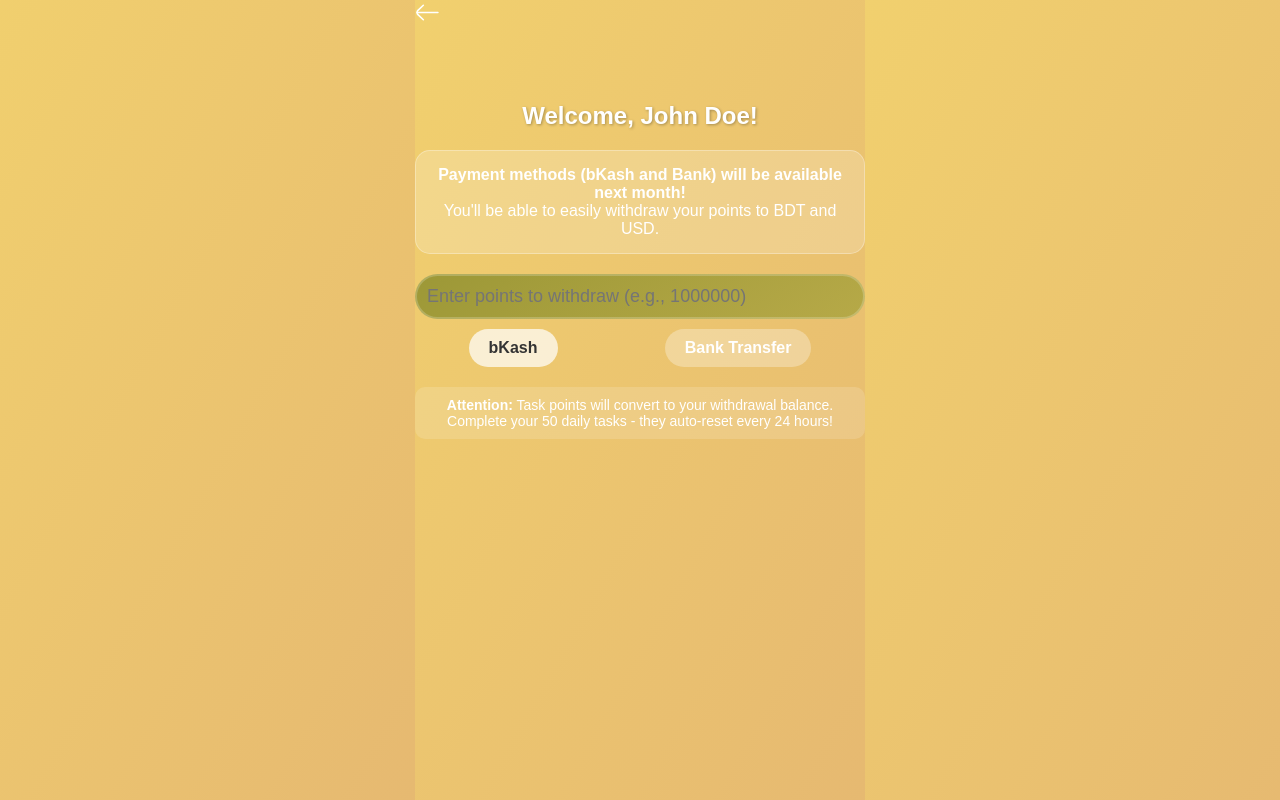
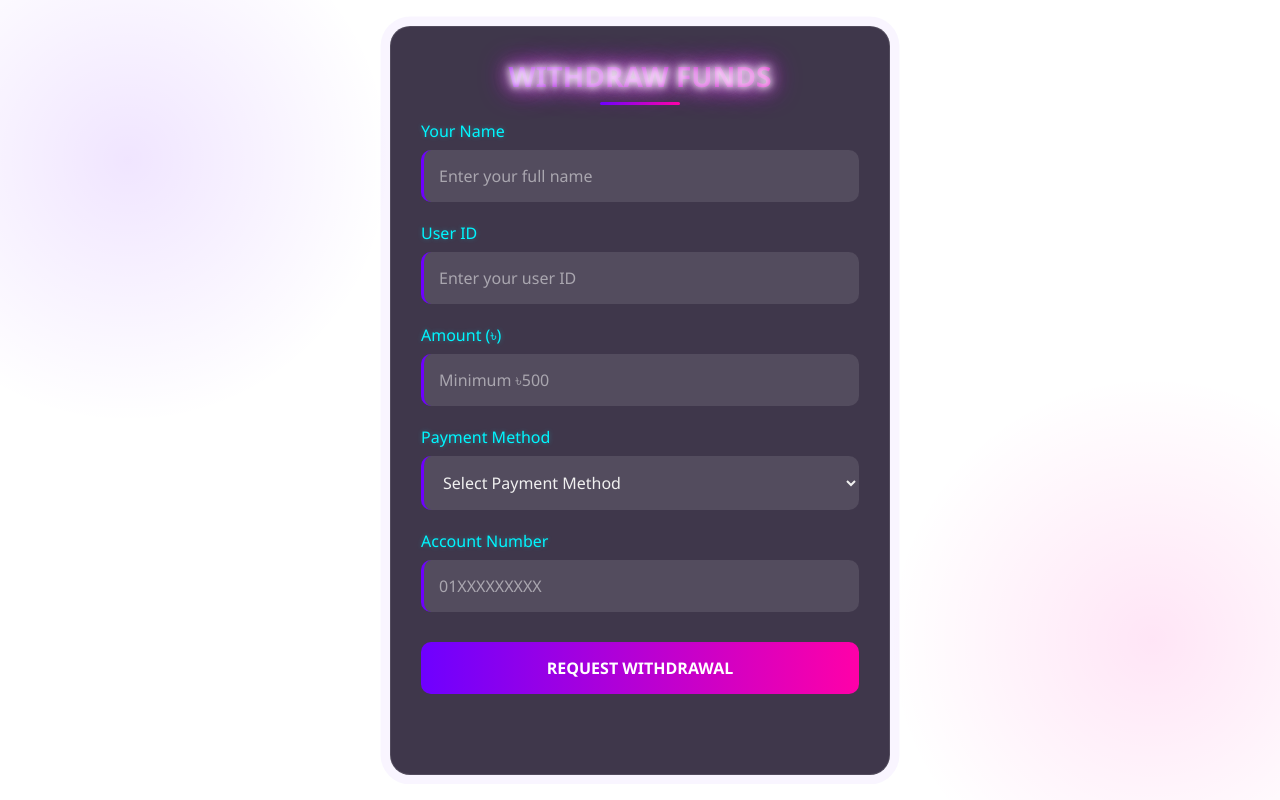
Before and after one commit to rajumpc3244/dolphincoin, a plain HTML site: page wallet.html in a window 1280 px wide. Drawn offline with Linux system fonts and the light colour scheme.

Commit message:
Update wallet.html

```diff
--- a/wallet.html
+++ b/wallet.html
@@ -1,284 +1,321 @@
 <!DOCTYPE html>
-<html lang="en">
-
+<html>
 <head>
-    <script src='//whephiwums.com/sdk.js' data-zone='9237110' data-sdk='show_9237110'></script>
-    <meta charset="UTF-8">
-    <meta name="viewport" content="width=device-width, initial-scale=1.0">
-    <title>Wallet Withdrawal</title>
-    <link rel="stylesheet" href="./assets/css/style.css">
-    <link rel="stylesheet" href="./assets/css/responsive-2.css">
-    <link rel="icon" type="image/x-icon" href="./assets/favicon/favicon.ico">
-    <link rel="icon" type="image/png" href="favicon-16x16.png" sizes="16x16">
-    <link rel="icon" type="image/png" href="./assets/favicon/favicon-32x32.png" sizes="32x32">
-    <link rel="apple-touch-icon" href="./assets/images/apple-touch-icon.png">
-    <link rel="./assets/images/android-chrome-192x192" href="./assets/images/android-chrome-192x192.png" sizes="192x192">
-    <link rel="./assets/images/android-chrome-512x512" href="./assets/images/android-chrome-512x512.png" sizes="512x512">
-
+  <title>Withdraw Funds</title>
+  <meta charset="UTF-8" />
+  <meta name="viewport" content="width=device-width, initial-scale=1.0"/>
   <style>
-        body {
-            background: linear-gradient(to left top, #e6b971, #F1D06E) fixed;
-            font-family: 'Arial', sans-serif;
+    :root {
+      --primary: #6e00ff;
+      --secondary: #ff00a8;
+      --accent: #00f7ff;
+      --dark: #0a001a;
+      --light: #f0f0f0;
     }
 
-        .div-wir {
-            margin: auto;
-            position: relative;
-            top: 5px;
-            width: auto;
-            max-width: 500px;
+    * {
+      margin: 0;
+      padding: 0;
+      box-sizing: border-box;
+      font-family: 'Segoe UI', Tahoma, Geneva, Verdana, sans-serif;
     }
 
-        .welcome-message {
-            text-align: center;
-            color: #fff;
-            margin-bottom: 20px;
-            text-shadow: 1px 1px 3px rgba(0,0,0,0.3);
+    body {
+      background: linear-gradient(135deg, var(--dark), #1a0033);
+      color: var(--light);
+      min-height: 100vh;
+      display: flex;
+      flex-direction: column;
+      align-items: center;
+      justify-content: center;
+      padding: 20px;
+      background-image:
+        radial-gradient(circle at 10% 20%, rgba(110, 0, 255, 0.1) 0%, transparent 20%),
+        radial-gradient(circle at 90% 80%, rgba(255, 0, 168, 0.1) 0%, transparent 20%);
     }
 
-        .notice-box {
-            background: rgba(255, 255, 255, 0.2);
-            border-radius: 15px;
-            padding: 15px;
-            margin-bottom: 20px;
-            color: #fff;
-            text-align: center;
-            border: 1px solid rgba(255,255,255,0.3);
+    .container {
+      width: 100%;
+      max-width: 500px;
+      background: rgba(15, 5, 30, 0.8);
+      backdrop-filter: blur(10px);
+      border-radius: 20px;
+      padding: 30px;
+      box-shadow:
+        0 0 20px rgba(110, 0, 255, 0.3),
+        0 0 40px rgba(255, 0, 168, 0.2);
+      border: 1px solid rgba(255, 255, 255, 0.1);
+      transform-style: preserve-3d;
+      perspective: 1000px;
+      animation: float 6s ease-in-out infinite;
     }
 
-        .form-control {
-            width: 100%;
-            padding: 10px;
-            font-size: 18px;
-            outline: none;
-            background: linear-gradient(to left top, #F1D06E, rgb(114, 124, 27)) fixed;
-            border-radius: 24px;
-            border: 2px solid rgba(255,255,255,0.2);
-            color: rgba(8, 8, 8, 0.678);
-            transition: all 0.5s;
-            margin-bottom: 10px;
+    @keyframes float {
+      0%, 100% { transform: translateY(0) rotateX(0deg) rotateY(0deg); }
+      50% { transform: translateY(-20px) rotateX(2deg) rotateY(2deg); }
     }
 
-        .form-control:hover {
-            border: 2px solid rgba(255,255,255,0.5);
+    h2 {
+      text-align: center;
+      margin-bottom: 25px;
+      font-size: 28px;
+      background: linear-gradient(90deg, var(--primary), var(--secondary));
+      -webkit-background-clip: text;
+      background-clip: text;
+      color: transparent;
+      text-shadow: 0 0 10px rgba(110, 0, 255, 0.3);
+      position: relative;
     }
 
-        .form-control:focus {
-            border: 2px solid rgba(255,255,255,0.5);
-            background: linear-gradient(to left top, #F1D06E, yellow) fixed;
+    h2::after {
+      content: '';
+      position: absolute;
+      bottom: -10px;
+      left: 50%;
+      transform: translateX(-50%);
+      width: 80px;
+      height: 3px;
+      background: linear-gradient(90deg, var(--primary), var(--secondary));
+      border-radius: 3px;
     }
 
-        .btn {
-            width: 100%;
-            padding: 10px;
-            margin-top: 10px;
-            font-size: 15px;
-            font-weight: bold;
-            outline: none;
-            background: linear-gradient(to left top, #F1D06E, rgb(202, 223, 17)) fixed;
-            border-radius: 24px;
-            border: 5px solid rgba(255,255,255,0.2);
-            color: rgba(0, 0, 0, 0.8);
-            transition: all 0.5s;
-            cursor: pointer;
+    .form-group {
+      margin-bottom: 20px;
+      position: relative;
     }
 
-        .btn:hover {
-            border: 5px solid rgba(255,255,255,0.5);
-            background: linear-gradient(to left top, #9beb06, #87ca0a) fixed;
+    label {
+      display: block;
+      margin-bottom: 8px;
+      font-weight: 500;
+      color: var(--accent);
+      text-shadow: 0 0 5px rgba(0, 247, 255, 0.3);
     }
 
-        .btn:focus {
-            background: linear-gradient(to left top, #98ca0d, yellow) fixed;
+    input, select {
+      width: 100%;
+      padding: 15px;
+      border-radius: 10px;
+      border: none;
+      background: rgba(255, 255, 255, 0.1);
+      color: var(--light);
+      font-size: 16px;
+      transition: all 0.3s ease;
+      border-left: 3px solid var(--primary);
     }
 
-        .payment-method {
-            display: none;
-            padding: 15px;
-            background: rgba(255, 255, 255, 0.2);
-            border-radius: 15px;
-            margin-top: 15px;
+    input:focus, select:focus {
+      outline: none;
+      background: rgba(255, 255, 255, 0.15);
+      box-shadow:
+        0 0 10px rgba(110, 0, 255, 0.3),
+        0 0 20px rgba(255, 0, 168, 0.2);
+      border-left: 3px solid var(--accent);
+      transform: translateY(-2px);
     }
 
-        .method-selector {
-            display: flex;
-            justify-content: space-around;
-            margin-bottom: 20px;
+    input::placeholder {
+      color: rgba(255, 255, 255, 0.5);
     }
 
-        .method-btn {
-            padding: 10px 20px;
-            border-radius: 20px;
-            background: rgba(255, 255, 255, 0.3);
+    button {
+      width: 100%;
+      padding: 15px;
+      border-radius: 10px;
       border: none;
+      background: linear-gradient(90deg, var(--primary), var(--secondary));
+      color: white;
+      font-weight: bold;
+      font-size: 16px;
       cursor: pointer;
-            transition: all 0.3s;
-            color: #fff;
-            font-weight: bold;
+      transition: all 0.3s ease;
+      margin-top: 10px;
+      position: relative;
+      overflow: hidden;
+      z-index: 1;
     }
 
-        .method-btn.active {
-            background: rgba(255, 255, 255, 0.7);
-            color: #333;
+    button::before {
+      content: '';
+      position: absolute;
+      top: 0;
+      left: 0;
+      width: 100%;
+      height: 100%;
+      background: linear-gradient(90deg, var(--secondary), var(--primary));
+      z-index: -1;
+      opacity: 0;
+      transition: opacity 0.3s ease;
     }
 
-        .task-reminder {
+    button:hover::before {
+      opacity: 1;
+    }
+
+    button:hover {
+      transform: translateY(-3px);
+      box-shadow:
+        0 5px 15px rgba(110, 0, 255, 0.4),
+        0 10px 30px rgba(255, 0, 168, 0.3);
+    }
+
+    button:active {
+      transform: translateY(0);
+    }
+
+    #status {
       margin-top: 20px;
-            padding: 10px;
-            background: rgba(255, 255, 255, 0.15);
+      padding: 15px;
       border-radius: 10px;
       text-align: center;
-            color: #fff;
-            font-size: 14px;
+      font-weight: 500;
+      opacity: 0;
+      transform: translateY(10px);
+      transition: all 0.3s ease;
+    }
+
+    #status.show {
+      opacity: 1;
+      transform: translateY(0);
+      background: rgba(0, 247, 255, 0.1);
+      border: 1px solid var(--accent);
+      color: var(--accent);
+      text-shadow: 0 0 5px rgba(0, 247, 255, 0.3);
+    }
+
+    .pulse {
+      animation: pulse 2s infinite;
+    }
+
+    @keyframes pulse {
+      0% { box-shadow: 0 0 0 0 rgba(110, 0, 255, 0.7); }
+      70% { box-shadow: 0 0 0 10px rgba(110, 0, 255, 0); }
+      100% { box-shadow: 0 0 0 0 rgba(110, 0, 255, 0); }
+    }
+
+    .glow-text {
+      animation: glow 2s ease-in-out infinite alternate;
+    }
+
+    @keyframes glow {
+      from { text-shadow: 0 0 5px #fff, 0 0 10px #fff, 0 0 15px var(--primary), 0 0 20px var(--primary); }
+      to { text-shadow: 0 0 10px #fff, 0 0 20px #fff, 0 0 30px var(--secondary), 0 0 40px var(--secondary); }
+    }
+
+    /* Points Section (Hidden by Default) */
+    #pointsSection {
+      display: none;
+      margin-top: 15px;
+      padding: 15px;
+      background: rgba(0, 247, 255, 0.05);
+      border-radius: 10px;
+      border: 1px dashed var(--accent);
+    }
+
+    #pointsSection.show {
+      display: block;
+    }
+
+    /* Responsive adjustments */
+    @media (max-width: 600px) {
+      .container {
+        padding: 20px;
+      }
+
+      h2 {
+        font-size: 24px;
+      }
+
+      input, select, button {
+        padding: 12px;
+      }
     }
   </style>
 </head>
+<body>
 
-<body class="boost">
-    <div class="haeder">
-        <a href="index.html">
-            <svg width="25px" height="25px" viewbox="0 0 24 24" fill="none" xmlns="http://www.w3.org/2000/svg">
-                <path d="M22 11.9299H2" stroke="#ffffff" stroke-width="1.5" stroke-linecap="round" stroke-linejoin="round"></path>
-                <path d="M8.00009 19L2.84009 14C2.5677 13.7429 2.35071 13.433 2.20239 13.0891C2.05407 12.7452 1.97754 12.3745 1.97754 12C1.97754 11.6255 2.05407 11.2548 2.20239 10.9109C2.35071 10.567 2.5677 10.2571 2.84009 10L8.00009 5" stroke="#ffffff" stroke-width="1.5" stroke-linecap="round" stroke-linejoin="round"></path>
-            </svg>
-        </a>
+  <div class="container pulse">
+    <h2 class="glow-text">WITHDRAW FUNDS</h2>
+    <form id="withdrawForm">
+      <div class="form-group">
+        <label for="username">Your Name</label>
+        <input type="text" id="username" name="username" placeholder="Enter your full name" required>
       </div>
 
-    <br><br><br><br>
-
-    <div class="div-wir p-4">
-        <!-- Welcome message with username -->
-        <div class="welcome-message">
-            <h2 id="username-display">Welcome, User!</h2>
+      <div class="form-group">
+        <label for="userid">User ID</label>
+        <input type="text" id="userid" name="userid" placeholder="Enter your user ID" required>
       </div>
 
-        <!-- Notice box -->
-        <div class="notice-box">
-            <p><strong>Payment methods (bKash and Bank) will be available next month!</strong></p>
-            <p>You'll be able to easily withdraw your points to BDT and USD.</p>
+      <div class="form-group">
+        <label for="amount">Amount (৳)</label>
+        <input type="number" id="amount" name="amount" placeholder="Minimum ৳500" required>
       </div>
 
-        <input type="number" id="points" class="form-control" placeholder="Enter points to withdraw (e.g., 1000000)">
-
-        <div class="method-selector">
-            <button class="method-btn active" data-method="bkash">bKash</button>
-            <button class="method-btn" data-method="bank">Bank Transfer</button>
+      <div class="form-group">
+        <label for="method">Payment Method</label>
+        <select id="method" name="method" required>
+          <option value="">Select Payment Method</option>
+          <option value="bkash">bKash</option>
+          <option value="nagad">Nagad</option>
+          <option value="rocket">Rocket</option>
+          <option value="bank">Bank Transfer</option>
+        </select>
       </div>
 
-        <!-- bKash Payment Form -->
-        <div id="bkash-form" class="payment-method active">
-            <input type="tel" id="bkash-number" class="form-control" placeholder="bKash Number (e.g., 017XXXXXXXX)">
-            <input type="text" id="bkash-name" class="form-control" placeholder="Account Holder Name">
-            <button id="bkash-withdraw" class="btn">Request bKash Withdrawal</button>
+      <div class="form-group">
+        <label for="number">Account Number</label>
+        <input type="text" id="number" name="number" placeholder="01XXXXXXXXX" required>
       </div>
 
-        <!-- Bank Transfer Form -->
-        <div id="bank-form" class="payment-method">
-            <input type="text" id="bank-name" class="form-control" placeholder="Bank Name">
-            <input type="text" id="account-name" class="form-control" placeholder="Account Holder Name">
-            <input type="text" id="account-number" class="form-control" placeholder="Account Number">
-            <input type="text" id="routing-number" class="form-control" placeholder="Routing Number (if applicable)">
-            <input type="text" id="swift-code" class="form-control" placeholder="SWIFT/BIC Code (for international)">
-            <button id="bank-withdraw" class="btn">Request Bank Withdrawal</button>
+      <!-- Points Section (Visible only for Bank Transfer) -->
+      <div id="pointsSection">
+        <label for="points">Your Total Points</label>
+        <input type="text" id="points" name="points" placeholder="e.g., 1500 Points" readonly>
       </div>
 
-        <!-- Task reminder -->
-        <div class="task-reminder">
-            <p><strong>Attention:</strong> Task points will convert to your withdrawal balance.</p>
-            <p>Complete your 50 daily tasks - they auto-reset every 24 hours!</p>
-        </div>
+      <button type="submit">REQUEST WITHDRAWAL</button>
+      <p id="status"></p>
+    </form>
   </div>
 
-    <script src="./assets/js/charge.js"></script>
-
   <script>
-        // Display username (you would get this from your authentication system)
-        function displayUsername() {
-            // In a real app, you would get this from your backend or auth system
-            const username = "John Doe"; // Replace with actual username
-            document.getElementById('username-display').textContent = `Welcome, ${username}!`;
+    // Show/hide points section based on payment method
+    document.getElementById("method").addEventListener("change", function() {
+      const pointsSection = document.getElementById("pointsSection");
+      if (this.value === "bank") {
+        pointsSection.classList.add("show");
+        // Simulate fetching points (replace with actual logic)
+        document.getElementById("points").value = "1500 Points";
+      } else {
+        pointsSection.classList.remove("show");
       }
-
-        // Initialize the page
-        document.addEventListener('DOMContentLoaded', function() {
-            displayUsername();
-
-            // Payment method selection
-            const methodBtns = document.querySelectorAll('.method-btn');
-            const paymentMethods = document.querySelectorAll('.payment-method');
-
-            methodBtns.forEach(btn => {
-                btn.addEventListener('click', () => {
-                    // Remove active class from all buttons and forms
-                    methodBtns.forEach(b => b.classList.remove('active'));
-                    paymentMethods.forEach(method => method.classList.remove('active'));
-
-                    // Add active class to clicked button
-                    btn.classList.add('active');
-
-                    // Show corresponding form
-                    const method = btn.getAttribute('data-method');
-                    document.getElementById(`${method}-form`).classList.add('active');
-                });
     });
 
-            // Withdrawal request handling
-            document.getElementById('bkash-withdraw').addEventListener('click', processBkashWithdrawal);
-            document.getElementById('bank-withdraw').addEventListener('click', processBankWithdrawal);
+    // Form submission
+    document.getElementById("withdrawForm").addEventListener("submit", function(event) {
+      event.preventDefault();
+      const statusElement = document.getElementById("status");
 
-            function processBkashWithdrawal() {
-                const points = document.getElementById('points').value;
-                const bkashNumber = document.getElementById('bkash-number').value;
-                const bkashName = document.getElementById('bkash-name').value;
+      // Show processing status
+      statusElement.textContent = "Processing your request...";
+      statusElement.classList.add("show");
 
-                if (!points || !bkashNumber || !bkashName) {
-                    alert('Please fill all fields');
-                    return;
-                }
+      // Simulate processing delay
+      setTimeout(() => {
+        statusElement.textContent = "Withdrawal request submitted successfully!";
+        statusElement.style.background = "rgba(0, 255, 100, 0.1)";
+        statusElement.style.borderColor = "#00ff64";
+        statusElement.style.color = "#00ff64";
+        document.getElementById("withdrawForm").reset();
 
-                if (!/^01[3-9]\d{8}$/.test(bkashNumber)) {
-                    alert('Please enter a valid bKash number');
-                    return;
-                }
-
-                // Show coming soon message
-                alert('Withdrawal service will be available next month!');
-
-                // Here you would typically send this data to your server
-                // alert(`Withdrawal request submitted!\n${points} points to bKash: ${bkashNumber}\nAccount: ${bkashName}`);
-
-                // Reset form
-                document.getElementById('points').value = '';
-                document.getElementById('bkash-number').value = '';
-                document.getElementById('bkash-name').value = '';
-            }
-
-            function processBankWithdrawal() {
-                const points = document.getElementById('points').value;
-                const bankName = document.getElementById('bank-name').value;
-                const accountName = document.getElementById('account-name').value;
-                const accountNumber = document.getElementById('account-number').value;
-
-                if (!points || !bankName || !accountName || !accountNumber) {
-                    alert('Please fill all required fields');
-                    return;
-                }
-
-                // Show coming soon message
-                alert('Withdrawal service will be available next month!');
-
-                // Here you would typically send this data to your server
-                // alert(`Withdrawal request submitted!\n${points} points to Bank: ${bankName}\nAccount: ${accountName}\nNumber: ${accountNumber}`);
-
-                // Reset form
-                document.getElementById('points').value = '';
-                document.getElementById('bank-name').value = '';
-                document.getElementById('account-name').value = '';
-                document.getElementById('account-number').value = '';
-                document.getElementById('routing-number').value = '';
-                document.getElementById('swift-code').value = '';
-            }
+        // Hide status after 5 seconds
+        setTimeout(() => {
+          statusElement.classList.remove("show");
+        }, 5000);
+      }, 2000);
     });
   </script>
+
 </body>
 </html>
```
Lines whose indentation alone changed are shown as unchanged.
